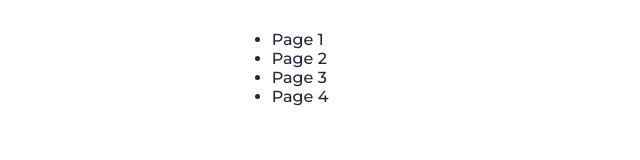
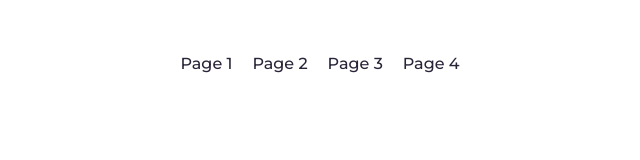
Before and after one commit to adriianoo/navbar, a plain HTML site: page index.html in a window 1280 px wide. Shown: the whole page, without its empty margins (340-980 px from the left). Drawn offline with Linux system fonts and the light colour scheme.

Commit message:
Update index.css

```diff
--- a/index.css
+++ b/index.css
@@ -1,39 +1,36 @@
 @import url('https://fonts.googleapis.com/css?family=Montserrat:500');
 
-* {
+body {
+    font-family: "Montserrat", sans-serif;
+    font-weight: 500;
+    color: #2a2438;
+}
+
+.main__nav {
     box-sizing: border-box;
     margin: 0;
     padding: 0;
+
+    display: flex;
+    justify-content: center;
+    padding: 30px 0;
 }
 
-li, a {
-    font-family: "Montserrat", sans-serif;
-    font-weight: 500;
-    font-size: 16px;
-    color: #2a2438;
-    text-decoration: none;
+.nav__list {
+    list-style: none;
+    display: flex;
+    justify-content: center;
+    gap: 20px;
+    width: 100%;
 }
 
-nav {
-    display: flex;
-    justify-content: center;
-    align-items: center;
-    padding: 30px 10%;
+.nav__link {
+    font-size: 16px;
+    text-decoration: none;
+    color: inherit;
+    transition: color 0.3s ease;
 }
 
-.nav__links {
-    list-style: none;
-}
-
-.nav__links li {
-    display: inline-block;
-    padding: 0px 20px;
-}
-
-.nav__links li a {
-    transition: all 0.3s ease 0s;
-}
-
-.nav__links li a:hover {
+.nav__link:hover {
     color: #0092ca;
 }
```
